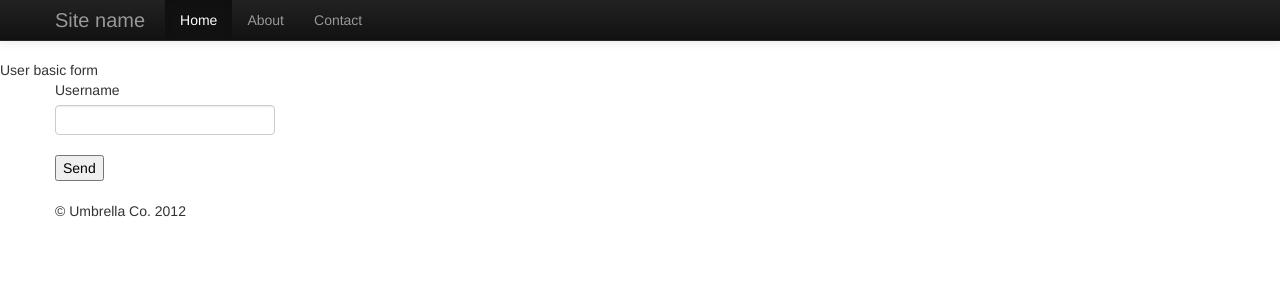
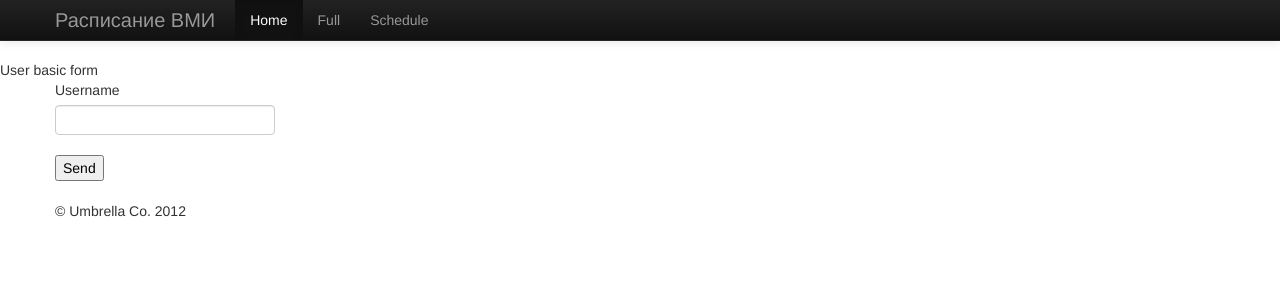
Before and after one commit to postindustrial/coursework, a Django app: page /form/ in a window 1280 px wide. Shown: the top 300 px of the page. Run offline with Django 3.2, Linux system fonts and the light colour scheme; some libraries are stand-ins or nearby versions.

Commit message:
started work with design

```diff
--- a/coursework/templates/base.html
+++ b/coursework/templates/base.html
@@ -28,11 +28,11 @@
         <div class="navbar navbar-inverse navbar-fixed-top">
             <div class="navbar-inner">
                 <div class="container">
-                    <a class="brand" href="/">Site name</a>
+                    <a class="brand" href="/">Расписание ВМИ</a>
                         <ul class="nav">
-                            <li class="active"><a href="#">Home</a></li>
-                            <li><a href="#">About</a></li>
-                            <li><a href="#">Contact</a></li>
+                            <li class="active"><a href="/home">Home</a></li>
+                            <li><a href="/full">Full</a></li>
+                            <li><a href="/schedule">Schedule</a></li>
                         </ul>
                 </div>
             </div>
```
